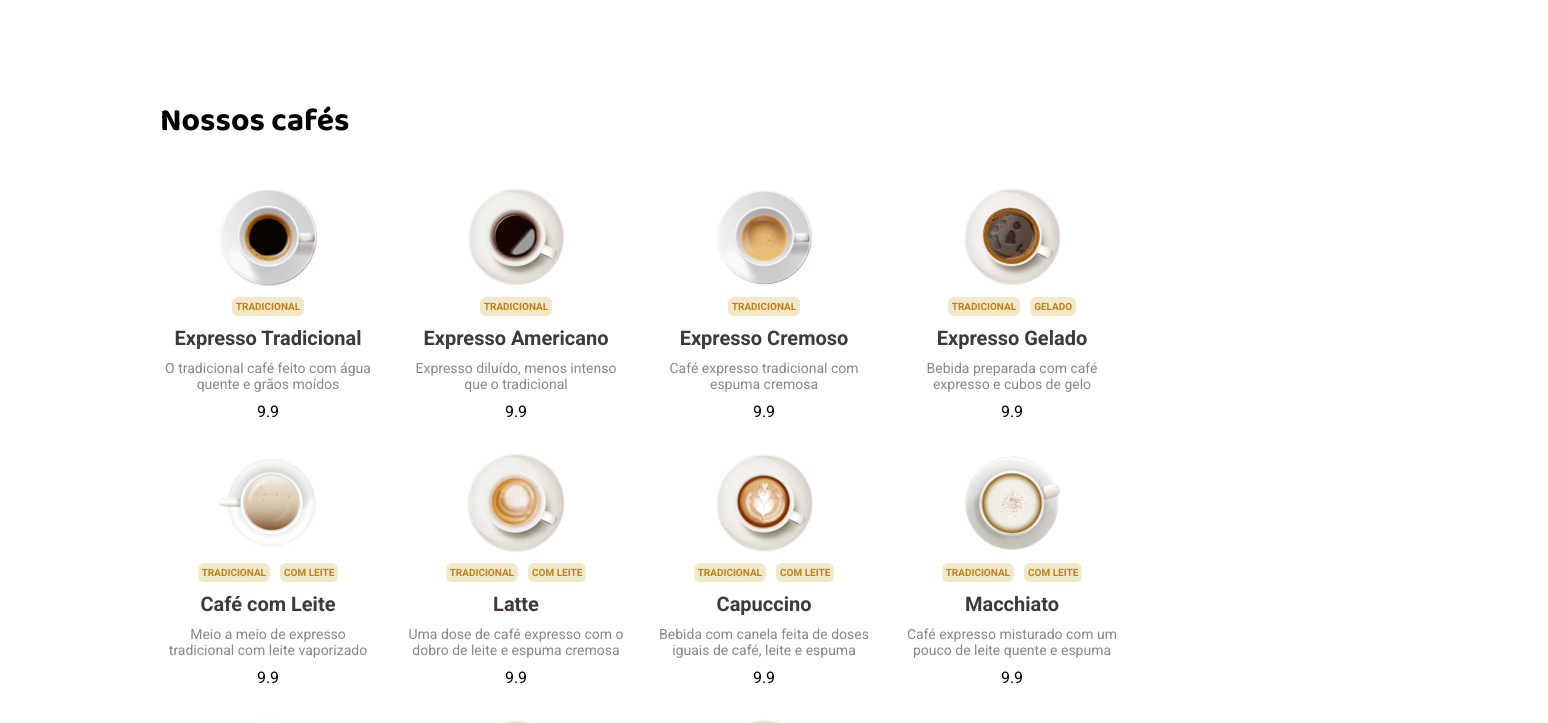
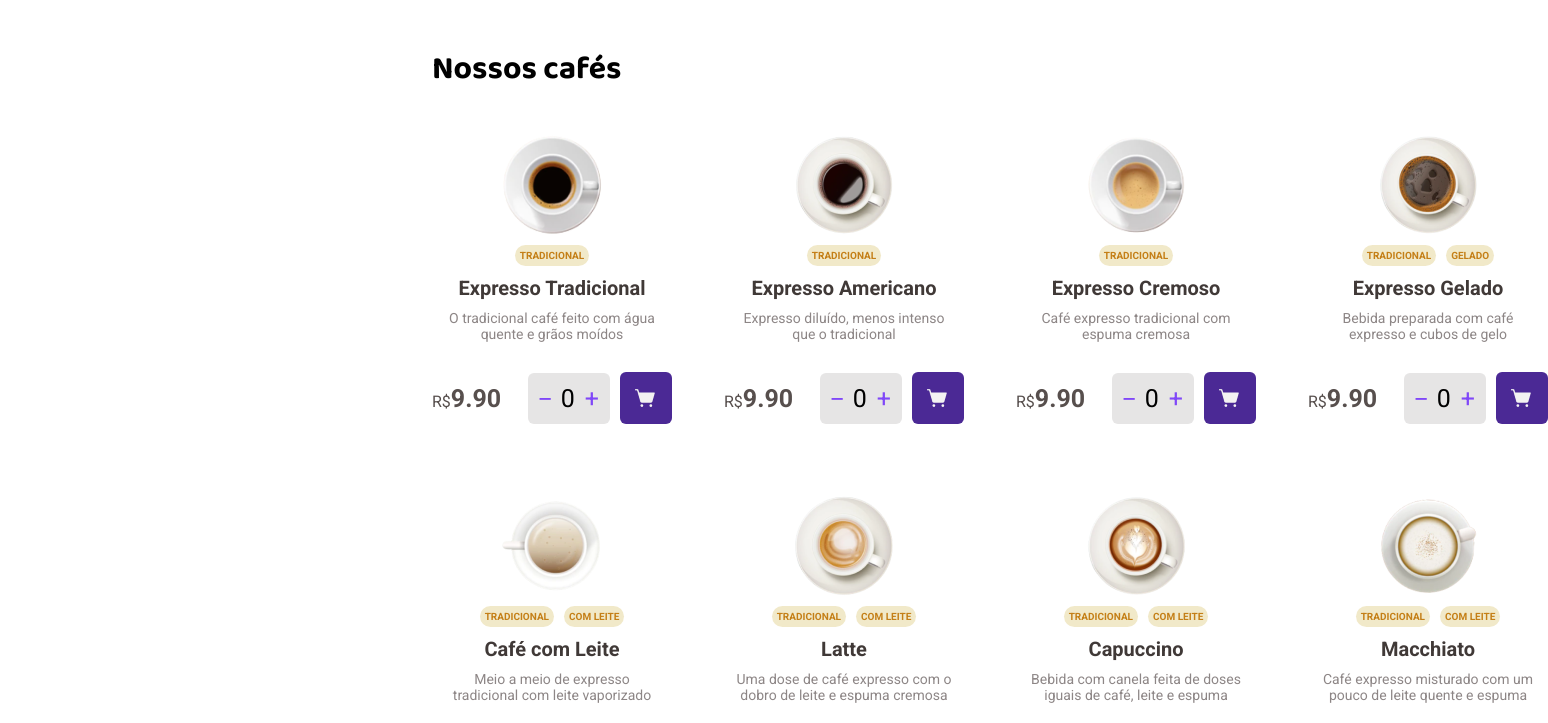
Before and after one commit to erickggarcia/coffee-ecomerce, a React (Vite) app: page / in a window 1280 px wide. Shown: the part 540-1263 px from the top of the page, 1548 px wide, since content can reach past the window. Built offline with nearby package versions, Linux system fonts and the light colour scheme.

Commit message:
atualizando espaçamento entre os itens do menu

```diff
--- a/src/pages/components/Coffees.tsx
+++ b/src/pages/components/Coffees.tsx
@@ -12,8 +12,16 @@ export const Coffees = ({ img, tags, name, description, value }: iCoffees) => {
                 ))}
             </div>
             <h3>{name}</h3>
-            <p>{description}</p>
-            <span>{value}</span>
-        </MenuContainer>
+            <p className="description">{description}</p>
+            <div className="priceMenu">
+                <p className="value">R$<span>{value + '0'}</span></p>
+                <div className="lengthContainer">
+                    <span className="controls minus">_</span>0<span className="controls">+</span>
+                </div>
+                <div className="shoppingCartContainer">
+                    <img src="icons/shoppingCartSimple.png" alt="" />
+                </div>
+            </div>
+        </MenuContainer >
     )
 }
--- a/src/pages/components/style.ts
+++ b/src/pages/components/style.ts
@@ -16,8 +16,8 @@ export const MenuContainer = styled.div`
         font-size: 10px;
         color: ${props => props.theme['yellow-dark']};
         background-color: ${props => props.theme['yellow-light']};
-        padding: 4px;
-        border-radius: 6px;
+        padding: 5px;
+        border-radius: 100px;
     }
 
     h3 {
@@ -26,10 +26,50 @@ export const MenuContainer = styled.div`
         color: ${props => props.theme['base-subtitle']};
     }
 
-    p {
+    .description {
         margin: 10px 0;
         font-size: 14px;
         color: ${props => props.theme['base-label']};
         text-align: center;
     }
+
+    .priceMenu {
+        width: 240px;
+        display: flex;
+        align-items: center;
+    }
+
+    .value {
+        color: ${props => props.theme['base-text']};
+        span {
+            font-weight: bolder;
+            font-size: 25px;
+        }
+    }
+
+    .lengthContainer {
+        border-radius: 6px;
+        font-size: 25px;
+        padding: 11px;
+        font-weight: 400;
+        background: ${props => props.theme['base-button']};
+    }
+
+    .shoppingCartContainer {
+        background: ${props => props.theme['purple-dark']};
+        padding: 15px;
+        border-radius: 6px;
+        cursor: pointer;
+    }
+
+    .controls {
+        display: flex;
+        align-items: center;
+        color: ${props => props.theme['purple']};
+        cursor: pointer;
+    }
+
+    .controls.minus {
+        height: 11px;
+    }
 `
--- a/src/pages/style.ts
+++ b/src/pages/style.ts
@@ -51,7 +51,7 @@ export const CoffeeLayout = styled.section`
 
     article {
         display: grid;
-        gap: 32px;
+        gap: 52px;
         grid-template-columns: repeat(4, 1fr);
     }
 `
--- a/src/styles/globals.ts
+++ b/src/styles/globals.ts
@@ -10,7 +10,8 @@ export const GlobalStyle = createGlobalStyle`
 
     body {
         font-family: 'Roboto';
-        margin: 0 10rem;
+        margin: 0 27rem;
+        min-width: 1056px ;
     }
 
 `
```
Also changed, not shown: public/icons/shoppingCartSimple.png (added).
